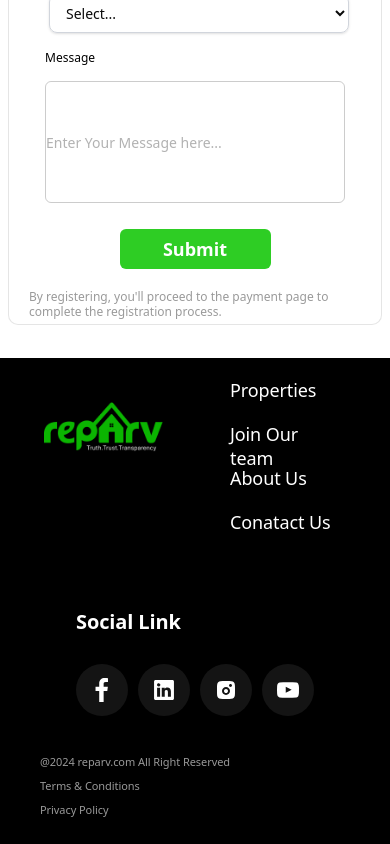
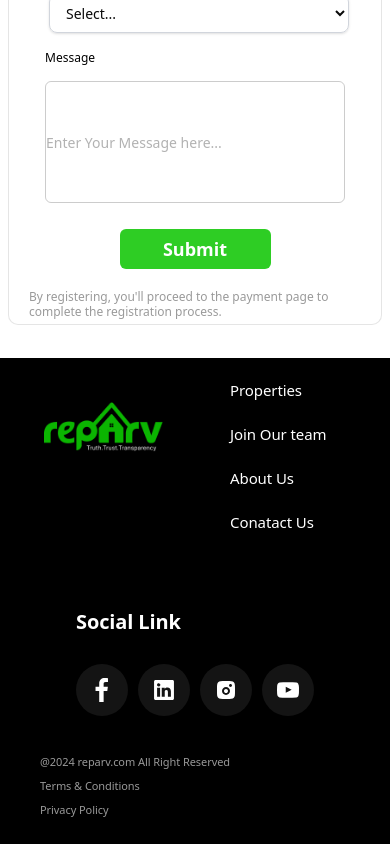
Before and after one commit to kiranugale2o/project-reparv, a Next.js app: page / in a window 390 px wide. Shown: the part 6392-7236 px from the top of the page. Built offline with nearby package versions, Linux system fonts and the light colour scheme.

Commit message:
Update footer.js

```diff
--- a/src/Component/layout/footer.js
+++ b/src/Component/layout/footer.js
@@ -17,27 +17,27 @@ export default function Footer() {
             <div class="flex flex-col items-start p-0 gap-[20px] w-[96px] h-[112px] flex-none order-1 flex-grow-0">
               <a
                 href="#"
-                class="w-[89px] h-[24px] text-white font-inter font-medium text-[18px] leading-[24px] tracking-[-0.006em] flex-none order-0 flex-grow-0"
+                class="w-[89px] h-[24px] text-white font-inter font-medium text-[15px] lg:text-[18px] leading-[24px] tracking-[-0.006em] flex-none order-0 flex-grow-0"
               >
                 Properties
               </a>
               <a
                 href="#"
-                class="lg:hidden w-[114px] h-[24px] text-white font-inter font-medium text-[18px] leading-[24px] tracking-[-0.006em] flex-none order-1 flex-grow-0"
+                class="lg:hidden w-[114px] h-[24px] text-white font-inter font-medium text-[15px] lg:text-[18px] leading-[24px] tracking-[-0.006em] flex-none order-1 flex-grow-0"
               >
                 Join Our team
               </a>
 
               <a
                 href="#"
-                class="w-[80px] h-[24px] text-white font-inter font-medium text-[18px] leading-[24px] tracking-[-0.006em] flex-none order-1 flex-grow-0"
+                class="w-[80px] h-[24px] text-white font-inter font-medium text-[15px] lg:text-[18px] leading-[24px] tracking-[-0.006em] flex-none order-1 flex-grow-0"
               >
                 About Us
               </a>
 
               <a
                 href="#"
-                class="w-[103px] h-[24px] text-white font-inter font-medium text-[18px] leading-[24px] tracking-[-0.006em] flex-none order-2 flex-grow-0"
+                class="w-[103px] h-[24px] text-white font-inter font-medium text-[15px] lg:text-[18px] leading-[24px] tracking-[-0.006em] flex-none order-2 flex-grow-0"
               >
                 Conatact Us
               </a>
```
